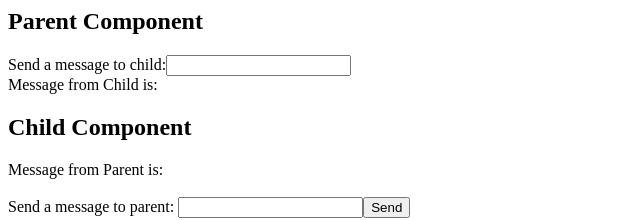
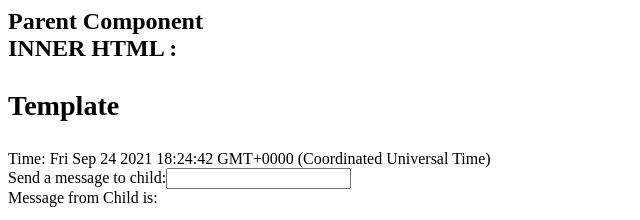
Before and after one commit to minnumerinalex/angular-Test, an Angular app: page / in a window 1280 px wide. Shown: the top 220 px of the page, without its empty margins (0-640 px from the left). Built offline with nearby package versions, Linux system fonts and the light colour scheme; no server answers.

Commit message:
examples

```diff
--- a/src/app/app.component.html
+++ b/src/app/app.component.html
@@ -1,4 +1,10 @@
-<h2>Parent Component</h2>
+<h2>
+  Parent Component
+  <br />
+  INNER HTML :
+  <h3 [innerHTML]="innerhtml"></h3>
+</h2>
+<div>Time: {{ time | async }}</div>
 <div>Send a message to child:<input [(ngModel)]="parentMsg" /></div>
 <div>Message from Child is: {{ childOutputMsg }}</div>
 <child [childInput]="parentMsg" (childOutput)="getChildOutput($event)"></child>
@@ -6,9 +12,7 @@
   <h1>Observable</h1>
   <br />
   <ul>
-    <li *ngFor='let user of users$'>
-      {{user.name}} || {{user.email}}
-    </li>
+    <li *ngFor="let user of users$">{{ user.name }} || {{ user.email }}</li>
   </ul>
   <button (click)="unSubcribeData()">Unsubcribe</button>
   {{ data | json }}
--- a/src/app/app.component.ts
+++ b/src/app/app.component.ts
@@ -1,5 +1,6 @@
+import { error } from '@angular/compiler/src/util';
 import { Component, OnInit } from '@angular/core';
-import { Observable, Subscription } from 'rxjs';
+import { Observable, range, Subscription } from 'rxjs';
 import { AppService } from './app.service';
 
 @Component({
@@ -13,12 +14,27 @@ export class AppComponent implements OnInit {
   data: any;
   users$: any;
   user: any;
+  innerhtml = 'Template  ';
+  time = new Observable((observer) =>
+    setInterval(() => observer.next(new Date().toString()), 2000)
+  );
   private subscription: Subscription;
   constructor(private dataService: AppService) {}
   ngOnInit() {
+    const source = range(1, 5);
+    // Create observer object
+    const myObserver = {
+      next: (x) => console.log('Observer got a next value: ' + x),
+      error: (err) => console.error('Observer got an error: ' + err),
+      complete: () => console.log('Observer got a complete notification'),
+    };
     this.getData();
     // setInterval(() => this.getData(), 4000);
-    this.dataService.getUsers().subscribe((result) => (this.users$ = result));
+    this.dataService
+      .getUsers()
+      .subscribe(
+        (result) => ((this.users$ = result), (error) => console.log(error))
+      );
 
     // ((result) => {this.user = result;
     //   console.log(this.user);}
```
